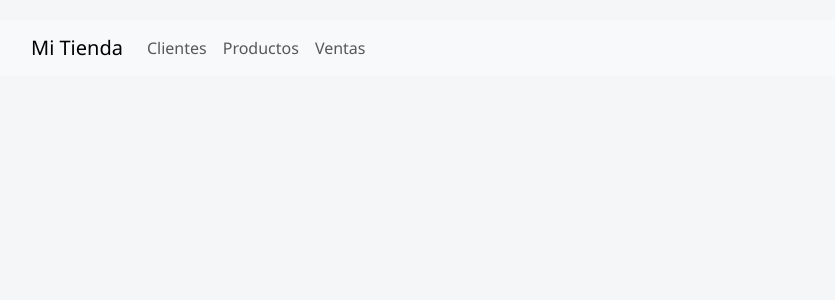
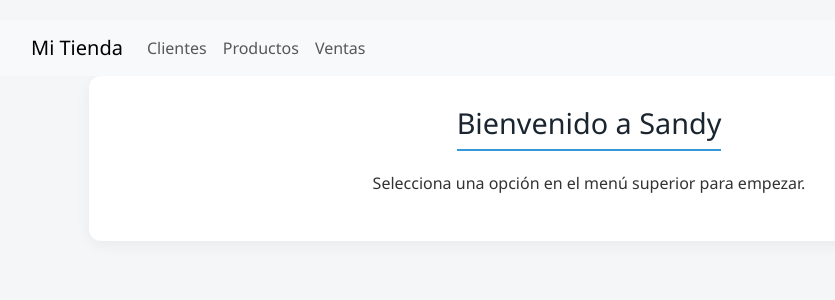
Before and after one commit to juanysaurio-cell/sandy-backend, a React app in the folder frontend/: page / in a window 1280 px wide. Shown: the top 300 px of the page, without its empty margins (51-886 px from the left). Built offline with nearby package versions, Linux system fonts and the light colour scheme; no server answers; the HTML template or start-up script is replaced by a standard one.

Commit message:
Agregar ruta raiz en App.jsx para evitar pantalla en blanco

```diff
--- a/frontend/src/App.jsx
+++ b/frontend/src/App.jsx
@@ -8,10 +8,19 @@ import Ventas from "./components/Ventas";
 function App() {
     return (
         <BrowserRouter>
-
             <Menu />
 
             <Routes>
+                {/* Ruta de bienvenida para la raíz */}
+                <Route
+                    path="/"
+                    element={
+                        <div style={{ padding: '20px', textAlign: 'center' }}>
+                            <h2>Bienvenido a Sandy</h2>
+                            <p>Selecciona una opción en el menú superior para empezar.</p>
+                        </div>
+                    }
+                />
 
                 <Route
                     path="/productos"
@@ -27,9 +36,7 @@ function App() {
                     path="/ventas"
                     element={<Ventas />}
                 />
-
             </Routes>
-
         </BrowserRouter>
     );
 }
```
